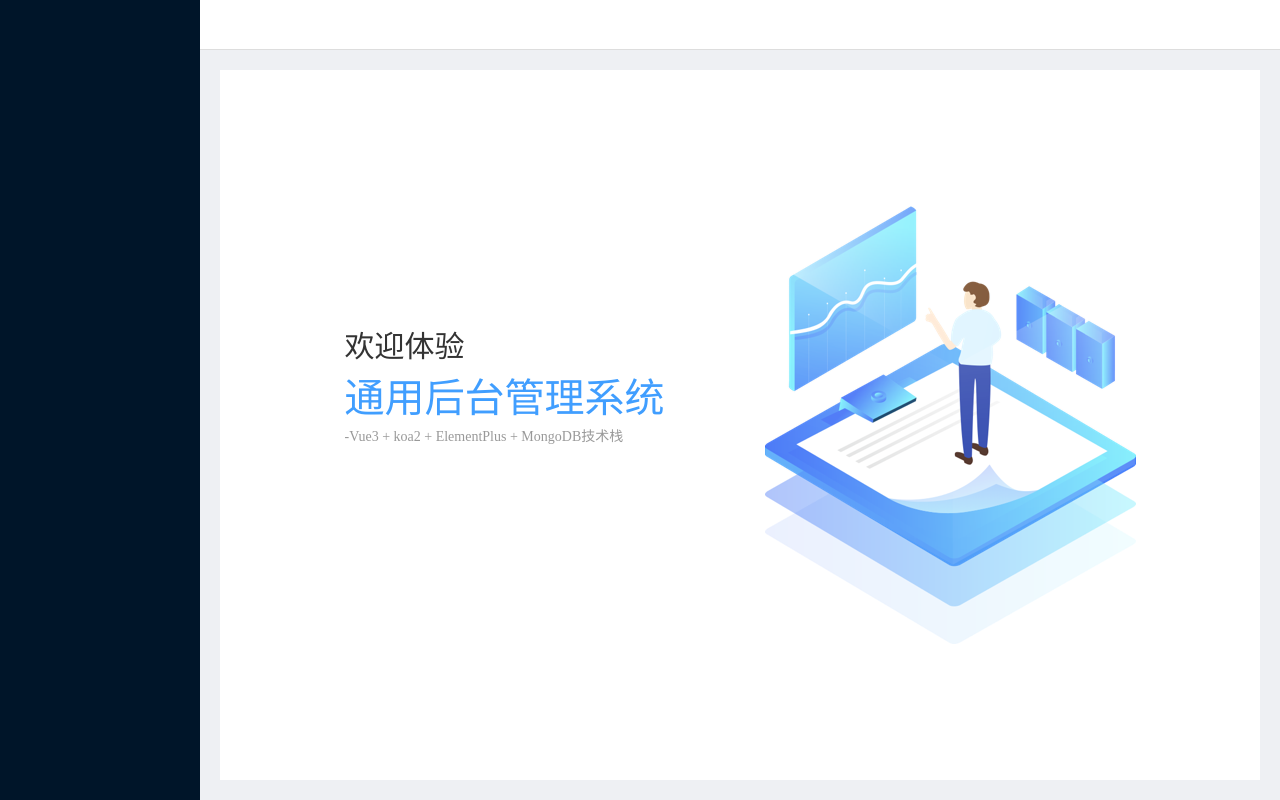
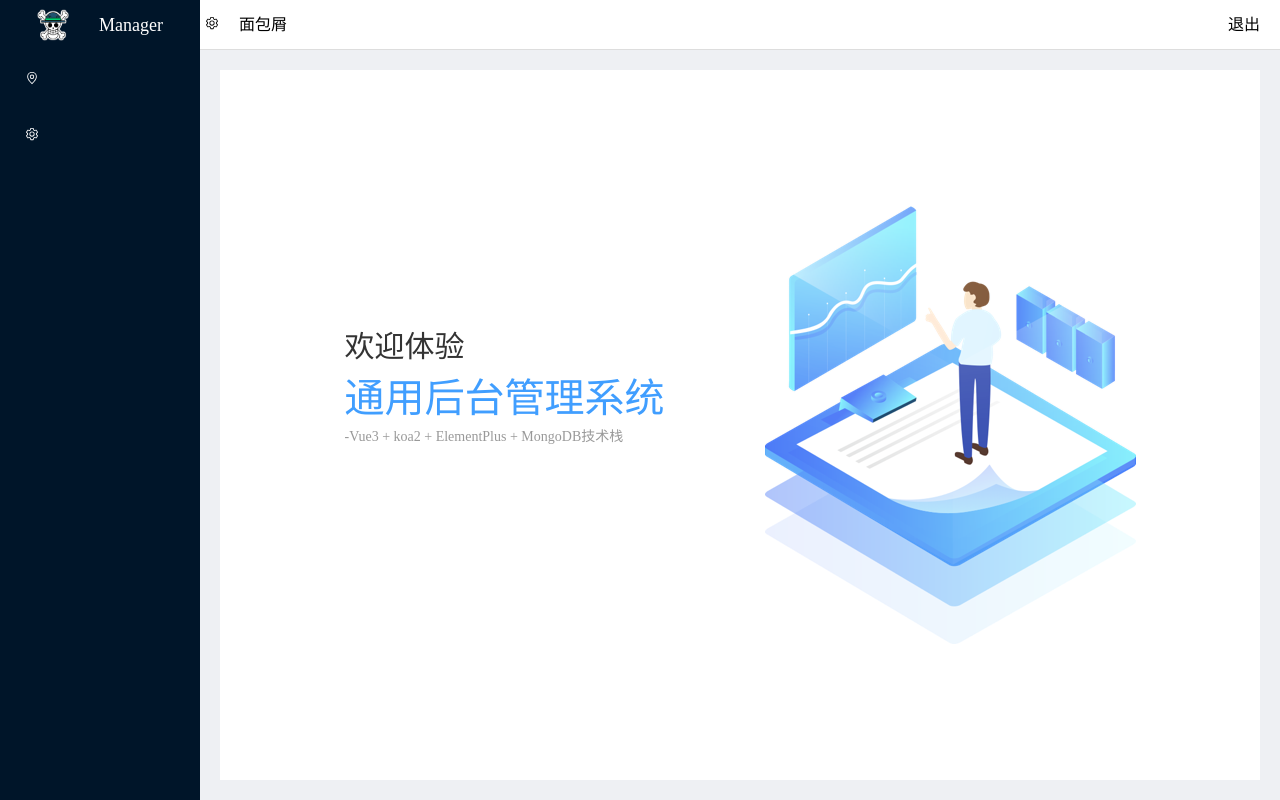
Before and after one commit to cht-w/manger-system, a Vue app: page /#/welcome in a window 1280 px wide. Built offline with nearby package versions, Linux system fonts and the light colour scheme.

Commit message:
菜单功能实现1

```diff
--- a/package.json
+++ b/package.json
@@ -8,6 +8,7 @@
     "preview": "vite preview"
   },
   "dependencies": {
+    "@element-plus/icons-vue": "^1.1.4",
     "axios": "^0.26.0",
     "element-plus": "^2.0.4",
     "vue": "^3.2.25",
--- a/src/components/Home.vue
+++ b/src/components/Home.vue
@@ -1,8 +1,48 @@
 <template>
   <div class="basic-layout">
-    <div class="nav-side"></div>
+    <div class="nav-side">
+      <div class="logo flex-center-all">
+        <img src="./../assets/logo.png" alt="" />
+        <span>Manager </span>
+      </div>
+      <!-- 导航栏 -->
+      <el-menu
+        active-text-color="#ffd04b"
+        background-color="#001529"
+        class="el-menu"
+        default-active="2"
+        text-color="#fff"
+        :collapse="isCollapse"
+        router
+      >
+        <el-sub-menu index="1">
+          <template #title>
+            <el-icon color="#fff" size="14px"><location /></el-icon>
+            <span>系统管理</span>
+          </template>
+          <el-menu-item index="1-1">用户管理</el-menu-item>
+          <el-menu-item index="1-2">菜单管理</el-menu-item>
+        </el-sub-menu>
+        <el-sub-menu index="2">
+          <template #title>
+            <el-icon color="#fff" size="14px"><setting /></el-icon>
+            <span>审批管理</span>
+          </template>
+          <el-menu-item index="2-1">休假申请</el-menu-item>
+          <el-menu-item index="2-2">待我审批</el-menu-item>
+        </el-sub-menu>
+      </el-menu>
+    </div>
     <div class="content-right">
-      <div class="nav-top flex-between"></div>
+      <div class="nav-top flex-between">
+        <div class="left-item">
+          <el-icon class="menu-flag" color="black" size="14px"
+            ><setting
+          /></el-icon>
+          <span class="bread">面包屑</span>
+        </div>
+        <div class="right-item">退出</div>
+      </div>
       <div class="wrapper">
         <div class="main-page">
           <router-view></router-view>
@@ -11,8 +51,10 @@
     </div>
   </div>
 </template>
-<script>
-name: "home"
+<script setup>
+import { Setting, Location } from '@element-plus/icons-vue'
+import { ref } from 'vue'
+const isCollapse = ref(true);
 </script>
 
 <style lang="scss" scoped>
@@ -26,6 +68,19 @@ name: "home"
     color: #fff;
     overflow-y: auto;
     transition: width 0.5s;
+    .logo {
+      height: 50px;
+      font-size: 18px;
+      img {
+        width: 32px;
+        height: 32px;
+        margin-right: 30px;
+      }
+    }
+    .el-menu {
+      height: calc(100vh - 50px);
+      border-right: none;
+    }
   }
   .content-right {
     margin-left: 200px;
@@ -35,6 +90,14 @@ name: "home"
       line-height: 50px;
       padding: 0 20px;
       border-bottom: 1px solid #ddd;
+      .left-item {
+        .menu-flag {
+          margin-left: -15px;
+        }
+        .bread {
+          margin-left: 20px;
+        }
+      }
     }
     .wrapper {
       background-color: #eef0f3;
```
Also changed, not shown: 1 other file (tests, documents, lock files or other folders).
